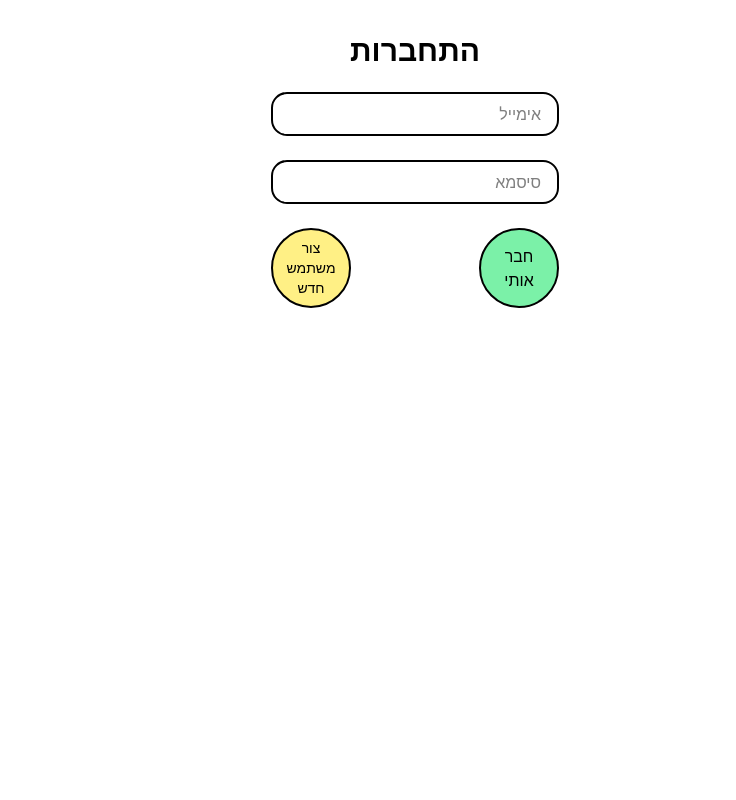
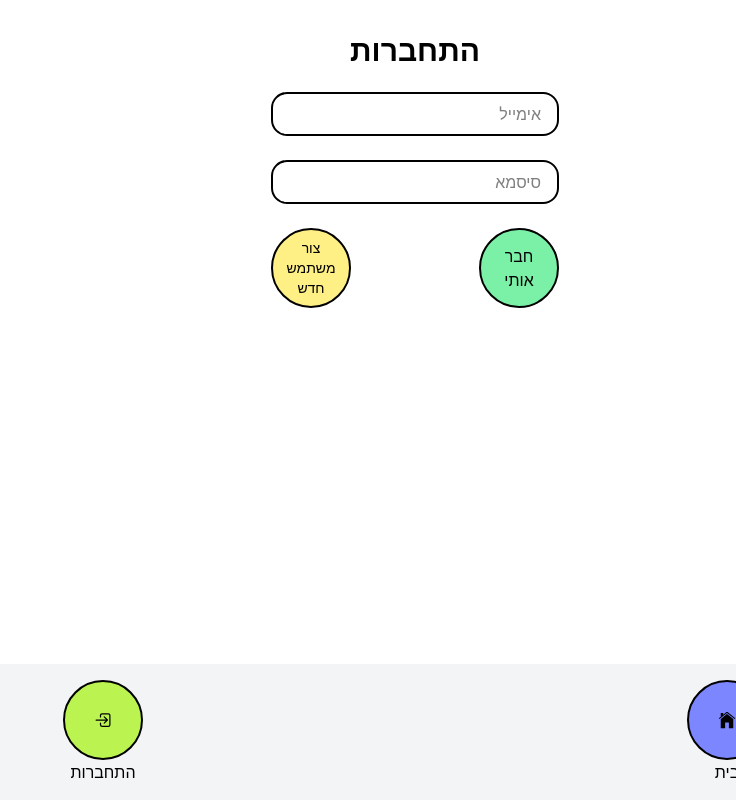
Before and after one commit to sirdeguya/Guy-s-20-questions, a React (Vite) app: page /login in a window 1280 px wide. Shown: the whole page, without its empty margins (544-1280 px from the left). Built offline with nearby package versions, Linux system fonts and the light colour scheme; no server answers.

Commit message:
add navigation bar

```diff
--- a/src/App.jsx
+++ b/src/App.jsx
@@ -6,6 +6,7 @@ import {AuthProvider} from "./context/authContext.jsx";
 import QuizPage from "./pages/QuizPage.jsx";
 import NewQuiz from "./pages/NewQuiz.jsx";
 import EditQuiz from "./pages/EditQuiz.jsx";
+import NavBar from "./components/NavBar.jsx";
 
 function App() {
 
@@ -20,6 +21,7 @@ function App() {
                     <Route path={"/quiz/:quizId"} element={<QuizPage/>}/>
                     <Route path={"/quiz/:quizId/edit"} element={<EditQuiz/>}/>
                 </Routes>
+                <NavBar/>
             </BrowserRouter>
         </AuthProvider>
     </>
--- /dev/null
+++ b/src/components/NavBar.jsx
@@ -0,0 +1,46 @@
+import { IoIosHome } from "react-icons/io";
+import {IoBookSharp, IoLogInOutline} from "react-icons/io5";
+import { CiCirclePlus } from "react-icons/ci";
+import RoundButton from "./RoundButton.jsx";
+import {useAuth} from "../context/authContext.jsx";
+import { IoLogOutOutline } from "react-icons/io5";
+import {doSignOut} from "../lib/firebase/auth.js";
+import {Link} from "react-router";
+
+export default function NavBar() {
+    const { userLoggedIn } = useAuth()
+
+
+    return (
+        <>
+            <div className={`h-32`}></div>
+            <div className={`w-full fixed bottom-0 start-0 p-4 bg-gray-100`}>
+                <div className={`flex flex-row justify-around`}>
+                    <Link to={`/`} className={`flex flex-col`}>
+                        <RoundButton className={`bg-indigo-400 hover:bg-indigo-600`}><IoIosHome className={`w-5 h-5`}/></RoundButton>
+                        בית
+                    </Link>
+                    {userLoggedIn && <>
+                        <Link to={`quiz/new`} className={`flex flex-col`}>
+                            <RoundButton className={`bg-amber-200 hover:bg-amber-400`}><CiCirclePlus className={`w-5 h-5`}/></RoundButton>
+                            חדש
+                        </Link>
+                        <Link to={`/`} className={`flex flex-col`}>
+                            <RoundButton className={`bg-emerald-300 hover:bg-emerald-700`}><IoBookSharp className={`w-5 h-5`}/></RoundButton>
+                            שאלונים שלי
+                        </Link>
+                    </>
+                    }
+                    {userLoggedIn ? <div className={`flex flex-col`}>
+                        <RoundButton className={`bg-orange-300 hover:bg-orange-500`} onClick={doSignOut}><IoLogOutOutline className={`w-5 h-5`}/></RoundButton>
+                        התנתקות
+                    </div> : <Link to={'/login'} className={`flex flex-col`}>
+                        <RoundButton className={`bg-lime-300 hover:bg-lime-600`}><IoLogInOutline className={`w-5 h-5`}/></RoundButton>
+                        התחברות
+                    </Link>
+                    }
+                </div>
+            </div>
+        </>
+    )
+}
```
